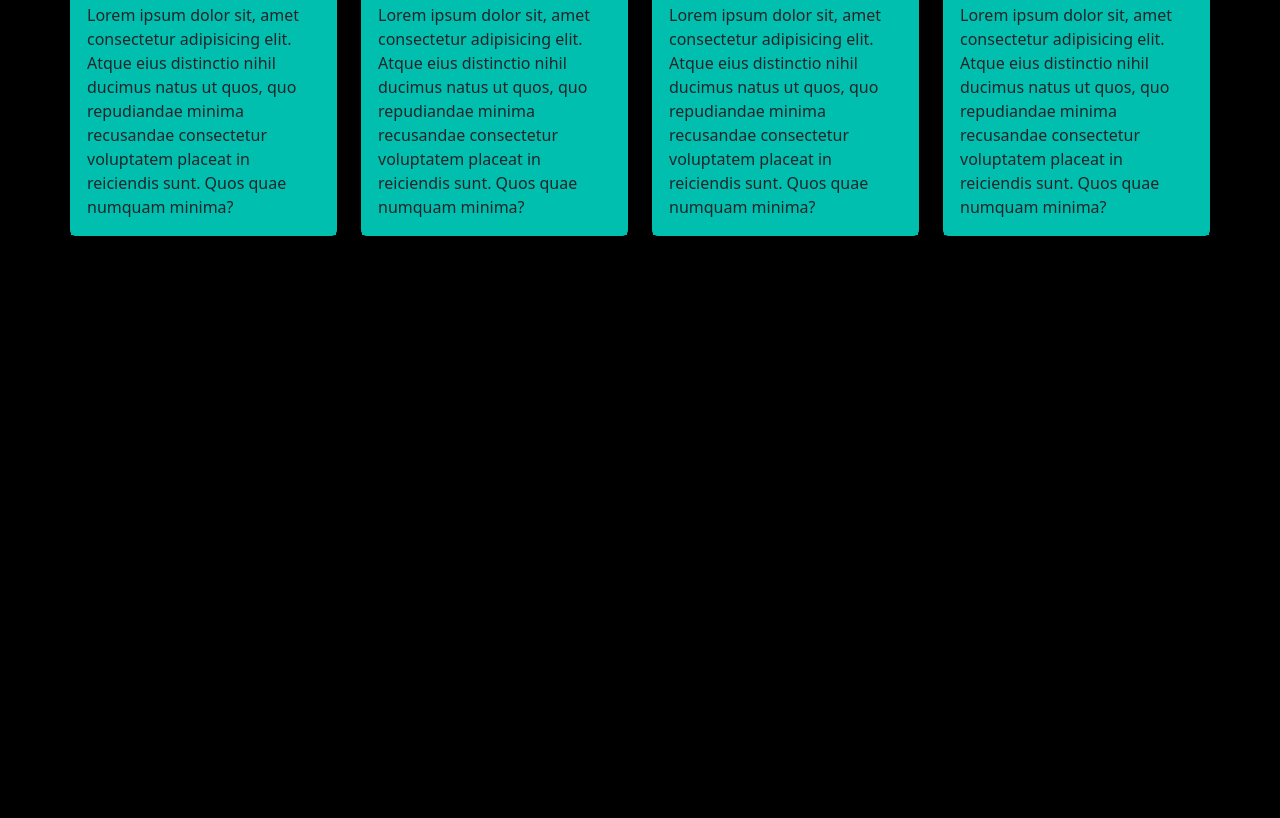
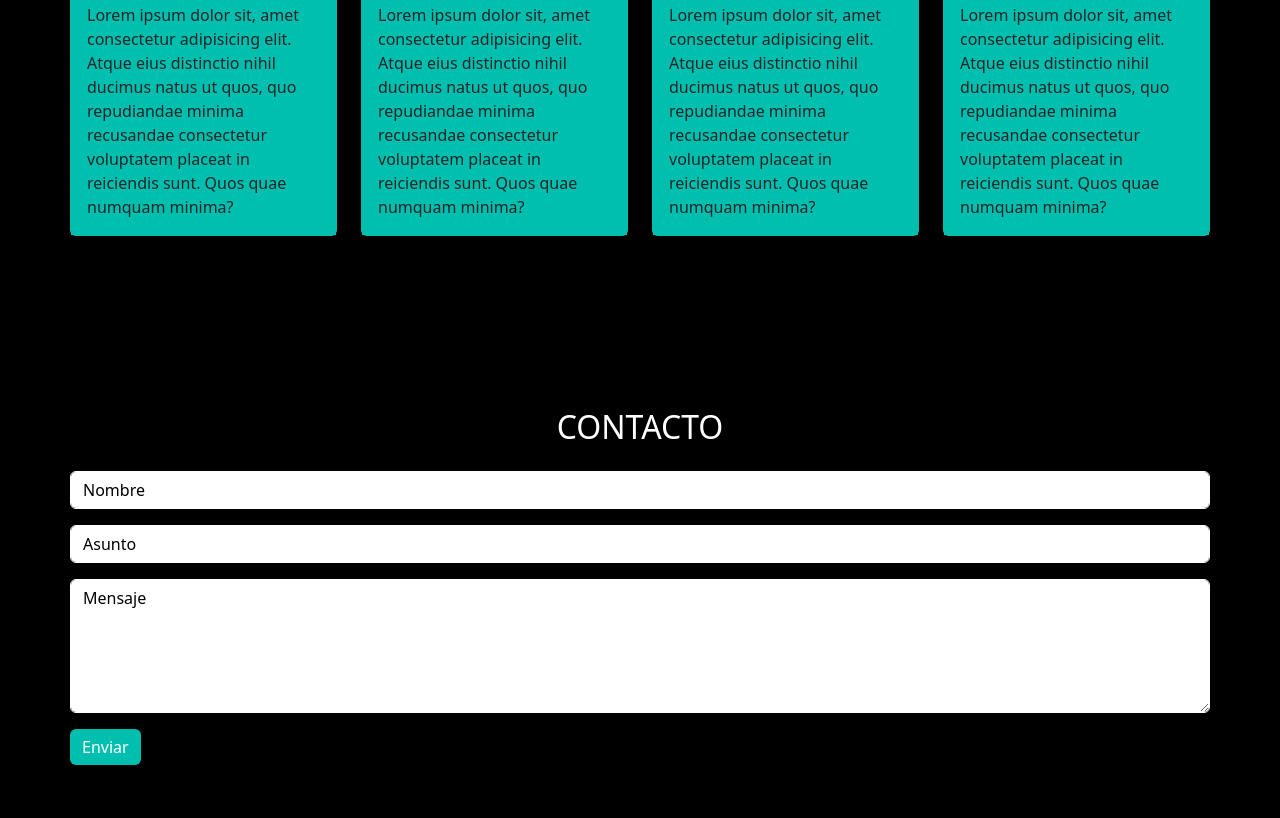
Before and after one commit to carlosciid/PruebaViajesChile, a plain HTML site: page index.html in a window 1280 px wide. Shown: the part 1786-2604 px from the top of the page. Before the commit the page ends 2096 px from the top, so only its background shows below. Drawn offline with nearby package versions, Linux system fonts and the light colour scheme.

Commit message:
contacto

```diff
--- a/assets/styles/styles.css
+++ b/assets/styles/styles.css
@@ -81,3 +81,22 @@ body, html {
 #destacados .card-body {
     background-color: #00bfaf; /* Fondo oscuro para el cuerpo de las tarjetas */
 }
+#contacto {
+    background-color: #000; /* O el color que prefieras */
+    padding: 50px 0;
+}
+
+#contacto .form-control {
+    background-color: white;
+    color: black;
+    border: 1px solid white;
+}
+
+#contacto .form-control::placeholder {
+    color: black;
+}
+
+#contacto .btn-primary {
+    background-color: #00bfaf; /* O el color que prefieras */
+    border: none;
+}
--- a/index.html
+++ b/index.html
@@ -140,7 +140,21 @@
         </div>
     </div>
 </section>
-
+<section id="contacto" class="container my-5">
+    <h2 class="text-center text-white mb-4">CONTACTO</h2>
+    <form>
+        <div class="mb-3">
+            <input type="text" class="form-control" placeholder="Nombre" required>
+        </div>
+        <div class="mb-3">
+            <input type="text" class="form-control" placeholder="Asunto" required>
+        </div>
+        <div class="mb-3">
+            <textarea class="form-control" rows="5" placeholder="Mensaje" required></textarea>
+        </div>
+        <button type="submit" class="btn btn-primary">Enviar</button>
+    </form>
+</section>
 
 
 
```
